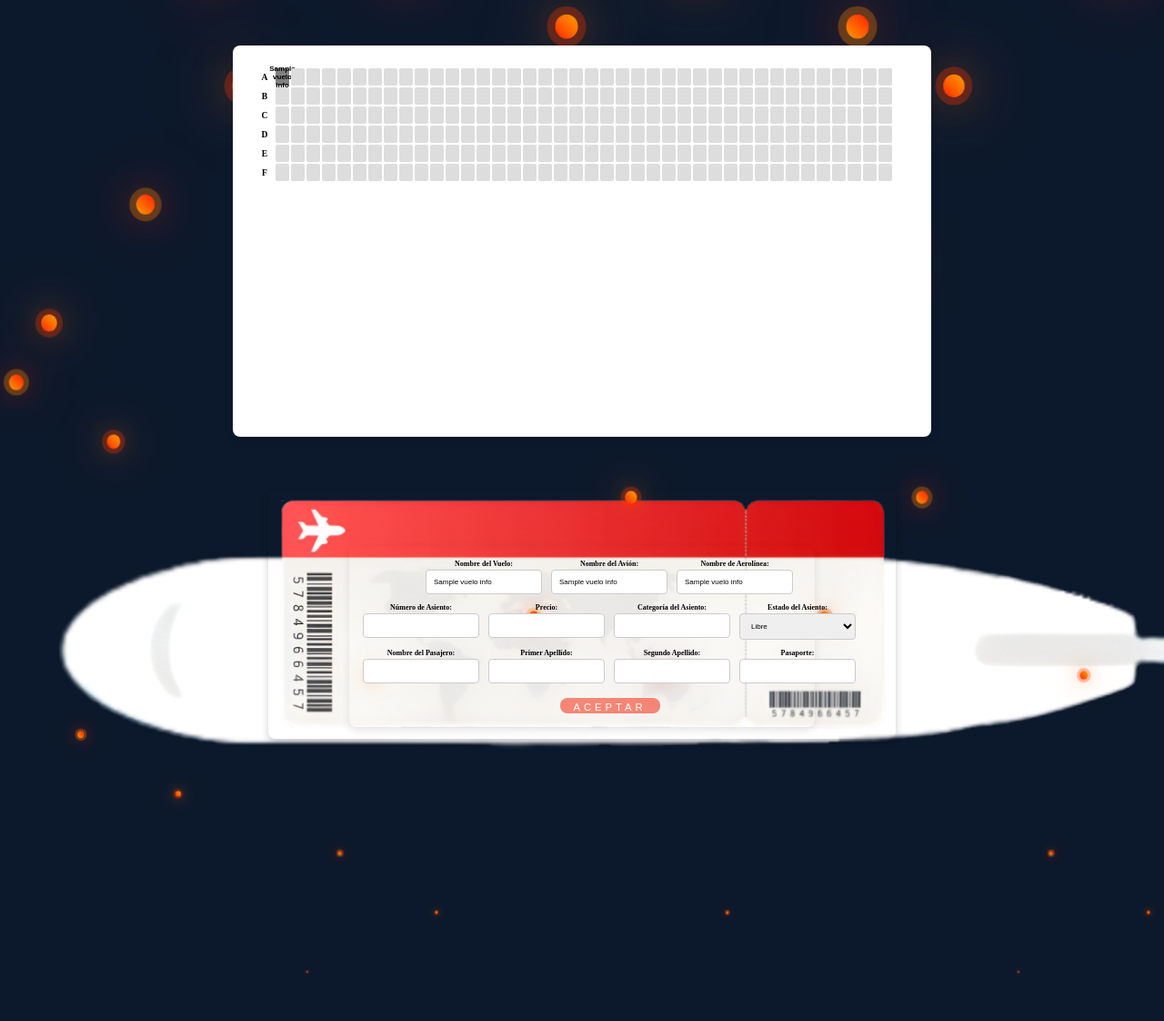
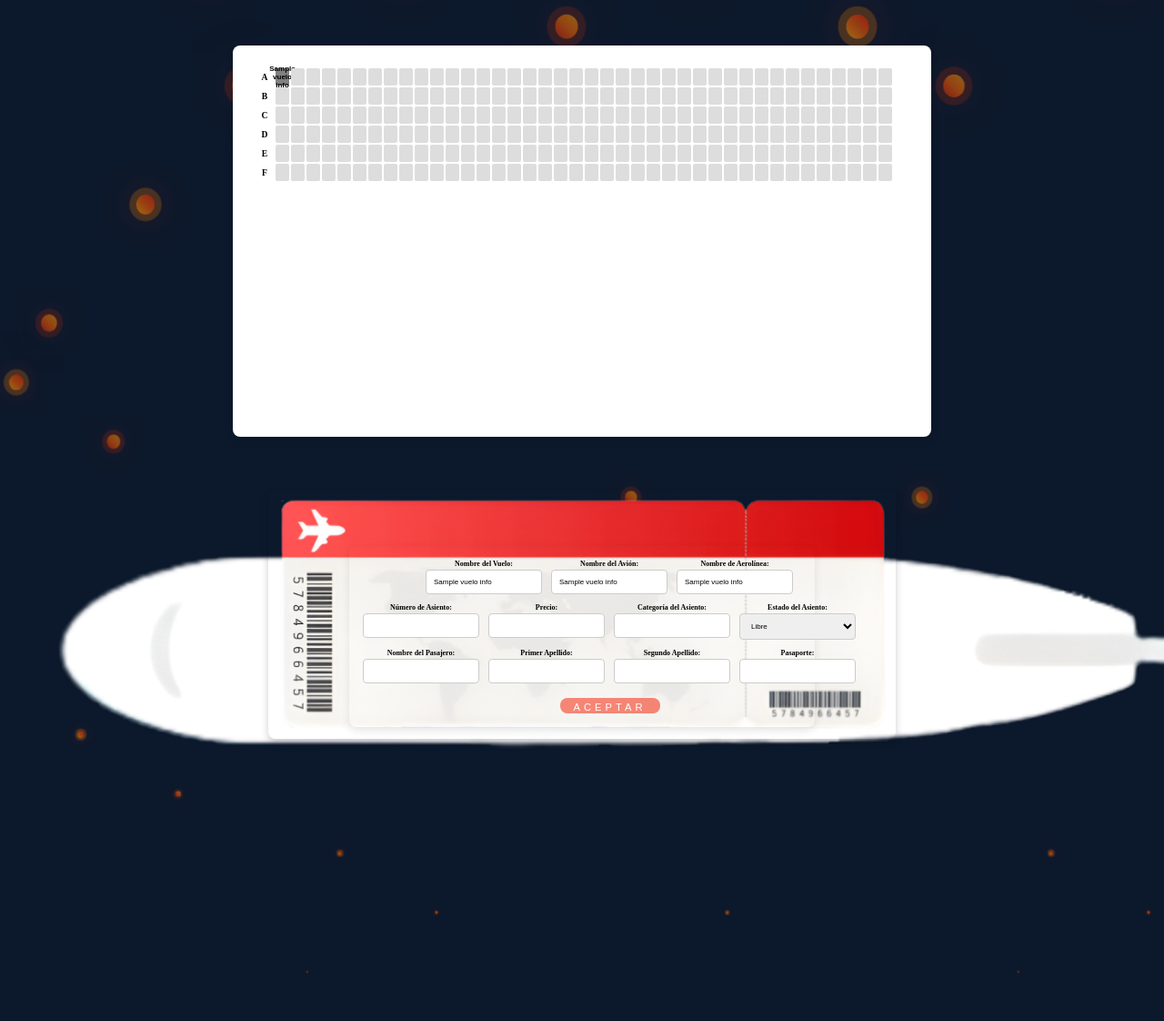
Before and after one commit to MishelBravo/VectorSync, a Flask app: template templates/info.html in a window 1280 px wide. Shown: the whole page at 91% size. Run offline with Flask 3, Linux system fonts and the light colour scheme; the template is opened without the code that fills it: most values are stand-ins (such as "Sample title", 1, 10 or a date in 2020).

Commit message:
Cambio de Estilos de la ventana de Vuelos

```diff
--- a/static/estilos.css
+++ b/static/estilos.css
@@ -20,30 +20,31 @@ body {
 .bubbles {
     position: relative;
     display: flex;
+    z-index: -2;
 }
 
 .bubbles span {
     position: relative;
     width: 30px;
     height: 30px;
-    background: linear-gradient(45deg, #ff9d00, #ff5c00, #ff2200); /* Fuego: tonos de naranja, rojo y amarillo */
+    background: linear-gradient(45deg, #ff9d00a0, #ff5e0092, #ff220093); /* Fuego: tonos de naranja, rojo y amarillo */
     margin: 0 4px;
     border-radius: 50%;
     box-shadow:
-        0 0 0 10px rgba(255, 140, 0, 0.3),  /* Humo amarillo */
-        0 0 50px rgba(255, 60, 0, 0.6),    /* Humo naranja */
-        0 0 100px rgba(255, 20, 0, 0.9);    /* Humo rojo */
+        0 0 0 10px rgba(255, 140, 0, 0.215),  /* Humo amarillo */
+        0 0 50px rgba(255, 60, 0, 0.296),    /* Humo naranja */
+        0 0 100px rgba(255, 21, 0, 0.349);    /* Humo rojo */
     animation: animate 15s linear infinite;
     animation-duration: calc(125s / var(--i)); /* Controlar velocidad según el índice de cada burbuja */
 }
 
 /* Modificación para las burbujas impares (pueden tener un color más cálido o brillante) */
 .bubbles span:nth-child(even) {
-    background: linear-gradient(45deg, #ff2200, #ff6800, #ff9e00); /* Variación de los tonos de fuego */
+    background: linear-gradient(45deg, #ff22007f, #ff66008f, #ff9d008d); /* Variación de los tonos de fuego */
     box-shadow:
-        0 0 0 10px rgba(255, 50, 0, 0.3), /* Humo más brillante */
-        0 0 50px rgba(255, 100, 0, 0.6),
-        0 0 100px rgba(255, 150, 0, 0.9);
+        0 0 0 10px rgba(255, 51, 0, 0.145), /* Humo más brillante */
+        0 0 50px rgba(255, 102, 0, 0.16),
+        0 0 100px rgba(255, 149, 0, 0.312);
 }
 
 /* Animación para el movimiento de las burbujas */
--- a/static/info.css
+++ b/static/info.css
@@ -18,7 +18,7 @@
     width: 100%;
     height: 100%;
     pointer-events: none; /* Las burbujas no interfieren con la interacción */
-    z-index: 0; /* Las burbujas están debajo de las tarjetas */
+    z-index: -1; /* Las burbujas están debajo de las tarjetas */
 }
 
 /* Estilos de las tarjetas */
--- a/templates/index.html
+++ b/templates/index.html
@@ -118,7 +118,6 @@
                         <label>Export As &nbsp; &#10140;</label>
                         <!-- Nueva opción para ir a la página de Aviones -->
                         <label for="export-file" id="toAviones" onclick="window.location.href='/aviones'">AVIONES <img src="/static/images/AvionLogo.png" alt=""></label>
-                        <label for="export-file" id="toPDF">PDF <img src="/static/images/pdf.png" alt=""></label>
                         <label for="export-file" id="toJSON">JSON <img src="/static/images/json.png" alt=""></label>
                         <label for="export-file" id="toCSV">CSV <img src="/static/images/csv.png" alt=""></label>
                         <label for="export-file" id="toEXCEL">EXCEL <img src="/static/images/excel.png" alt=""></label>
```
